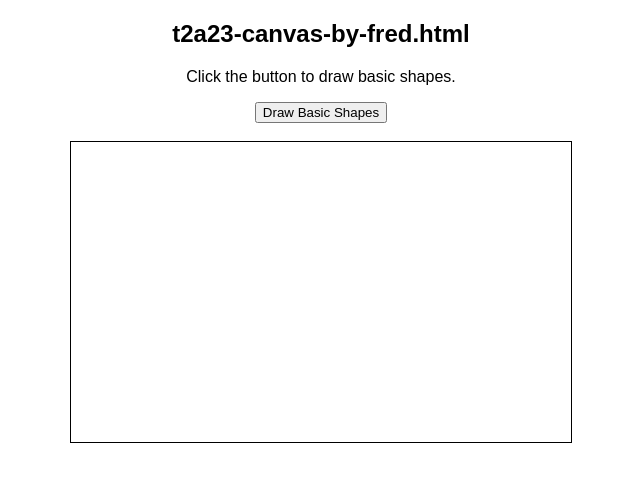
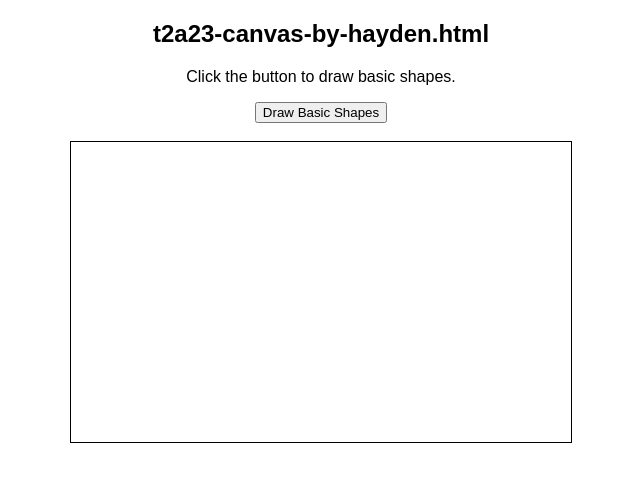
Before and after one commit to ItzCodingTime/game-dev-hayden-2026, a plain HTML site: page t2a23-canvas-by-hayden.html in a window 1280 px wide. Shown: the whole page, without its empty margins (319-959 px from the left). Drawn offline with Linux system fonts and the light colour scheme.

Commit message:
Update and rename t2a23-canvas-by-fred.html to t2a23-canvas-by-hayden.html

```diff
--- a/t2a23-canvas-by-fred.html
+++ b/t2a23-canvas-by-hayden.html
@@ -16,7 +16,7 @@
 </head>
 
 <body>
-  <h2>t2a23-canvas-by-fred.html</h2>
+  <h2>t2a23-canvas-by-hayden.html</h2>
 
   <p>Click the button to draw basic shapes.</p>
 
```
